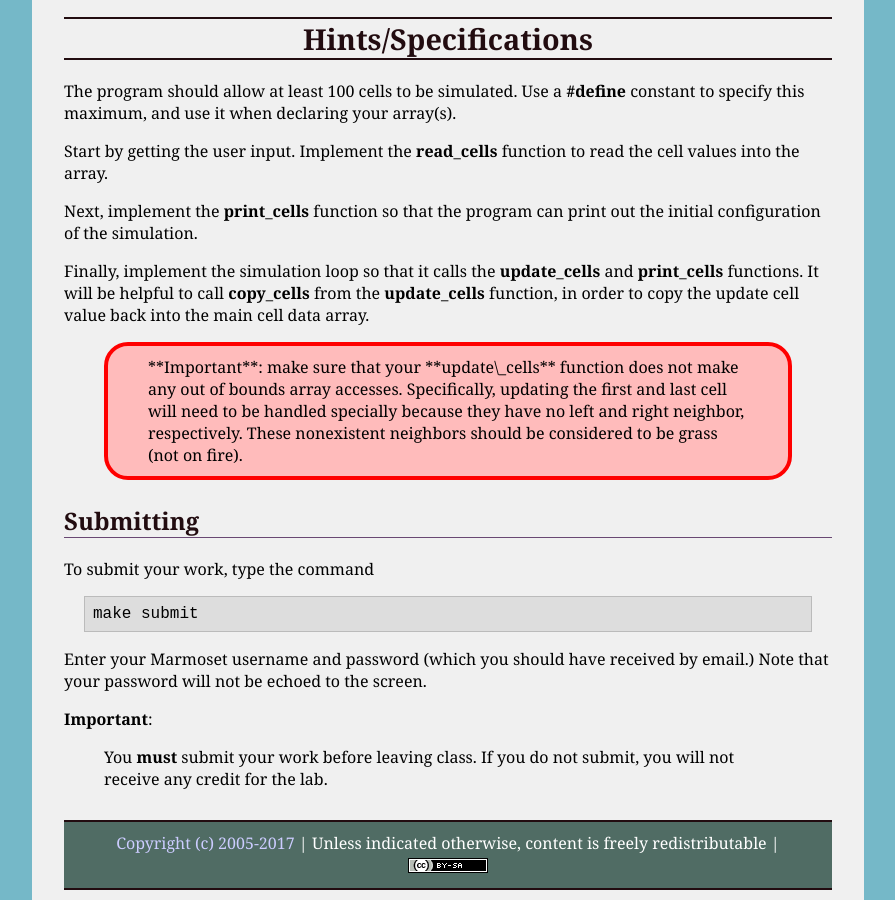
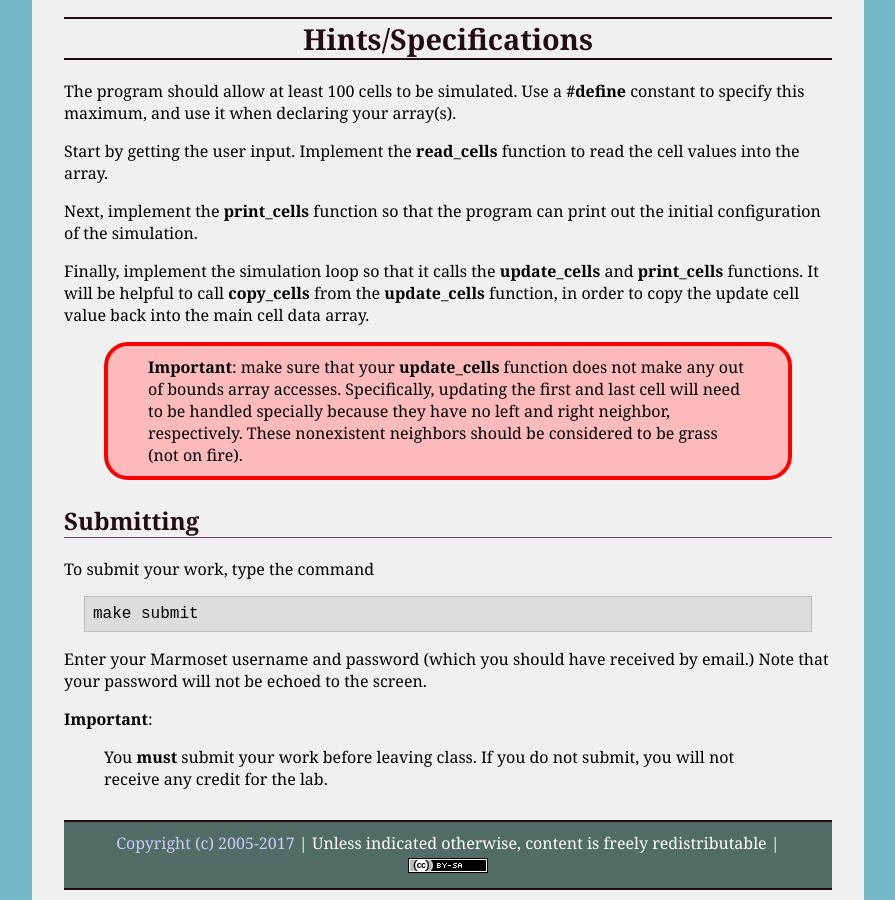
Before and after one commit to ycpcs/cs101-spring2017, a Jekyll site: the page built from labs/lab17.md, in a window 1280 px wide and 900 px high, scrolled down 1874 px. Shown: the whole window, without its empty margins (192-1087 px from the left). Built offline with Jekyll 4.4.1, drawn with Linux system fonts in a browser that asks for light colours.

Commit message:
fix formatting

```diff
--- a/labs/lab17.md
+++ b/labs/lab17.md
@@ -92,7 +92,7 @@ Next, implement the **print\_cells** function so that the program can print out
 
 Finally, implement the simulation loop so that it calls the **update\_cells** and **print\_cells** functions. It will be helpful to call **copy\_cells** from the **update\_cells** function, in order to copy the update cell value back into the main cell data array.
 
-> <div class="callout"> **Important**: make sure that your **update\_cells** function does not make any out of bounds array accesses. Specifically, updating the first and last cell will need to be handled specially because they have no left and right neighbor, respectively. These nonexistent neighbors should be considered to be grass (not on fire). </div>
+> <div class="callout"> <b>Important</b>: make sure that your <b>update_cells</b> function does not make any out of bounds array accesses. Specifically, updating the first and last cell will need to be handled specially because they have no left and right neighbor, respectively. These nonexistent neighbors should be considered to be grass (not on fire). </div>
 
 Submitting
 ----------
```
